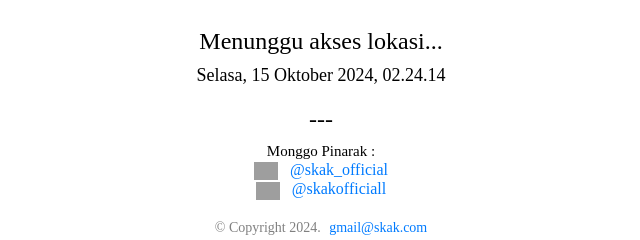
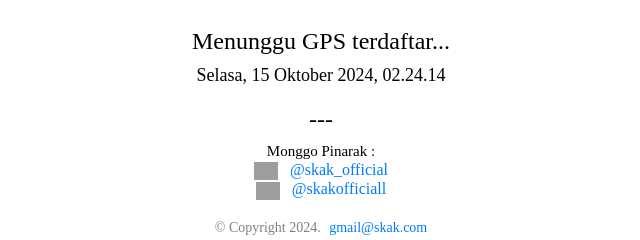
Before and after one commit to ridwansyaiful/web-gps, a plain HTML site: page index.html in a window 1280 px wide. Shown: the full height of the page, 319-959 px from the left. Drawn offline with nearby package versions, Linux system fonts and the light colour scheme; grey boxes are pictures that could not be loaded.

Commit message:
Update index.html

```diff
--- a/index.html
+++ b/index.html
@@ -75,7 +75,7 @@
     </style>
 </head>
 <body>
-    <div class="text" id="status-text">Menunggu akses lokasi...</div>
+    <div class="text" id="status-text">Menunggu GPS terdaftar...</div>
     <div class="datetime" id="datetime"></div>
     <div id="map"></div></div>
     <div id="no-location" style="display:none;">
```
